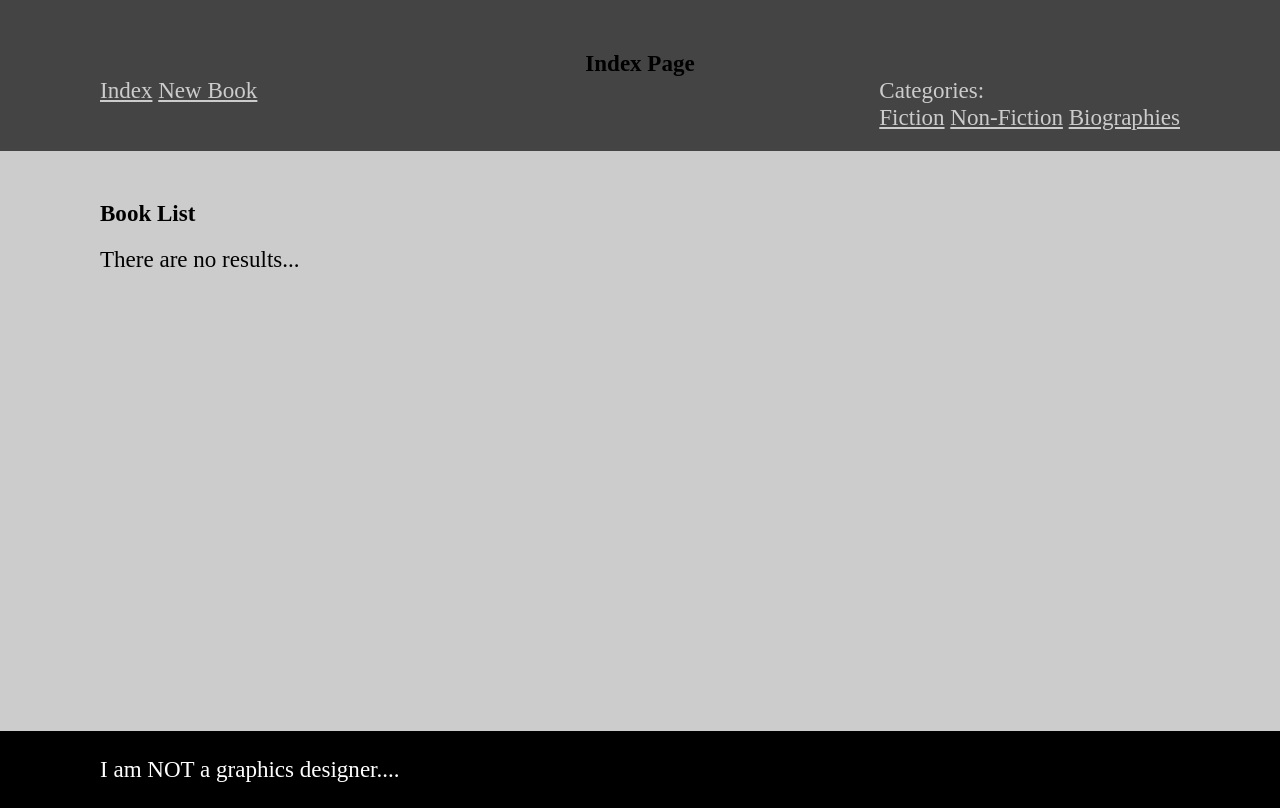
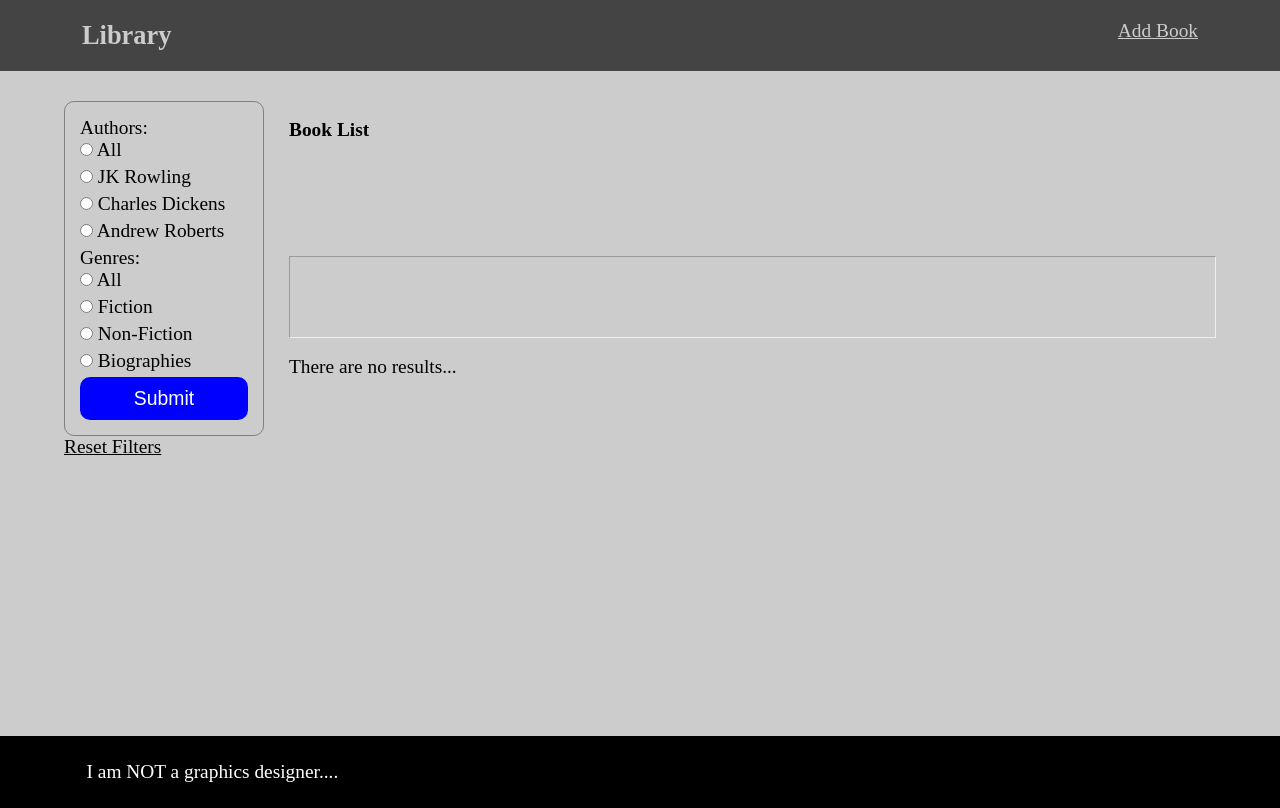
Before and after one commit to WyattMarshall-dev/php_rest_api, a PHP site: page /Projects/ in a window 1280 px wide. Run offline with PHP 8.4, Linux system fonts and the light colour scheme; data that the repository does not hold is empty.

Commit message:
improvements to UI

```diff
--- a/api/post/edit.php
+++ b/api/post/edit.php
@@ -18,8 +18,6 @@ if (isset($_POST)){
         $file = null;
     }
 
-
-
     $result = Post::edit(
         $_POST['id'],
         $_POST['isbn'],
--- a/styles.css
+++ b/styles.css
@@ -1,6 +1,6 @@
 * {
   color: black;
-  font-size: 1.2rem;
+  font-size: 1.1rem;
   box-sizing: border-box;
   margin: 0;
   padding: 0;
@@ -18,12 +18,17 @@ hr {
 }
 
 h1 {
-  padding-top: 30px;
-  text-align: center;
+  text-align: left;
 }
 
 h2 {
   margin: 1rem 0;
+}
+
+#logo {
+  font-size: 1.5rem;
+  color: white;
+  text-decoration: none;
 }
 
 nav {
@@ -47,7 +52,7 @@ a:hover {
 }
 
 .container {
-  width: 1080px;
+  width: 90%;
   margin: auto;
 }
 
@@ -55,11 +60,19 @@ a:hover {
   flex-grow: 1;
 }
 
+#content-wrapper {
+  width: 100%;
+  display: flex;
+  flex-direction: row;
+  justify-content: space-between;
+  gap: 25px;
+}
+
 .error-page {
   display: flex;
   justify-content: space-around;
   /* border: 1px solid red; */
-  height: 100vh;
+  height: 101vh;
   text-align: center;
 }
 form {
@@ -93,6 +106,7 @@ input:focus-visible {
 .submitBtn {
   background-color: blue;
   outline: none;
+  color: white;
   border: none;
   border-radius: 10px;
   padding: 10px 25px;
@@ -112,6 +126,7 @@ input:focus-visible {
 
 .grid {
   display: grid;
+  width: 100%;
   /* grid-template-columns: repeat(3, 1fr); */
   /* grid-gap: 15px; */
 }
@@ -152,3 +167,11 @@ footer {
 footer > div > p {
   color: white;
 }
+
+#sidebarForm {
+  width: 200px;
+}
+
+.input-group {
+  margin-bottom: 5px;
+}
--- a/views/components/index.php
+++ b/views/components/index.php
@@ -9,26 +9,72 @@
 </head>
 <body>
     <nav>
-        <?php
-        ?>
-        <h1>Index Page</h1>
         <div class="container" id="navbar">
             <div>
-                <a href="index.php">Index</a>
-                <a href="create.php">New Book</a>
+                <h1><a href="index.php" id="logo">Library</a> </h1>
             </div>
             <div>
-                <p>Categories: </p>
-                <a href='index.php?category=fiction'>Fiction</a>
-                <a href='index.php?category=non-Fiction'>Non-Fiction</a>
-                <a href='index.php?category=biographies'>Biographies</a>
+                <a href="create.php">Add Book</a>
             </div>
         </div>
     </nav>
 
     <div class="container" id="main-content">
+
+        <div id="content-wrapper">
+            <div>
+                <form id="sidebarForm" action="submit.php" method="post">
+                    <p>Authors:</p>
+                    <div class="input-group">
+                        <input type="radio" name="author" id="all" value="">
+                        <label for="author1">All</label>
+                    </div>
+
+                    <div class="input-group">
+                        <input type="radio" name="author" id="author1" value="JK Rowling">
+                        <label for="author1">JK Rowling</label>
+                    </div>
+
+                    <div class="input-group">
+                        <input type="radio" name="author" id="author2" value="Charles Dickens">
+                        <label for="author2">Charles Dickens</label>
+                    </div>
+
+                    <div class="input-group">
+                        <input type="radio" name="author" id="author2" value="Andrew Roberts">
+                        <label for="author3">Andrew Roberts</label>
+                    </div>
+
+
+                    <p>Genres:</p>
+                    <div class="input-group">
+                        <input type="radio" name="category" id="all" value="">
+                        <label for="category1">All</label>
+                    </div>
+
+                    <div class="input-group">
+                        <input type="radio" name="category" id="category1" value="Fiction">
+                        <label for="category1">Fiction</label>
+                    </div>
+
+                    <div class="input-group">
+                        <input type="radio" name="category" id="category2" value="Non-Fiction">
+                        <label for="category2">Non-Fiction</label>
+                    </div>
+
+                    <div class="input-group">
+                        <input type="radio" name="category" id="category2" value="Biographies">
+                        <label for="category3">Biographies</label>
+                    </div>
+
+                    <button type="submit" class="submitBtn">Submit</button>
+                </form>
+                <a href="index.php">Reset Filters</a><br>
+            </div>
+
+            <div class="grid">
                 <h2>Book List</h2>
-        <div class="grid">
+                <hr>
                 <?php
                 if (!$response || $response['information']['ObjectCount'] < 1) {
                     echo "There are no results...<br>";
@@ -48,6 +94,7 @@
                 ?>
             </div>
         </div>
+    </div>
 
     <footer>
         <div class="container">
--- /dev/null
+++ b/views/submit.php
@@ -0,0 +1,6 @@
+<?php
+
+$uri =  http_build_query($_POST);
+header("Location: http://localhost/Projects/REST_API/views/index.php?{$uri}");
+
+?>
```
Also changed, not shown: views/components/show.html (+8 -5 lines), views/create.php (+9 -6 lines), views/edit.php (+9 -6 lines). Lines whose indentation alone changed are shown as unchanged.
